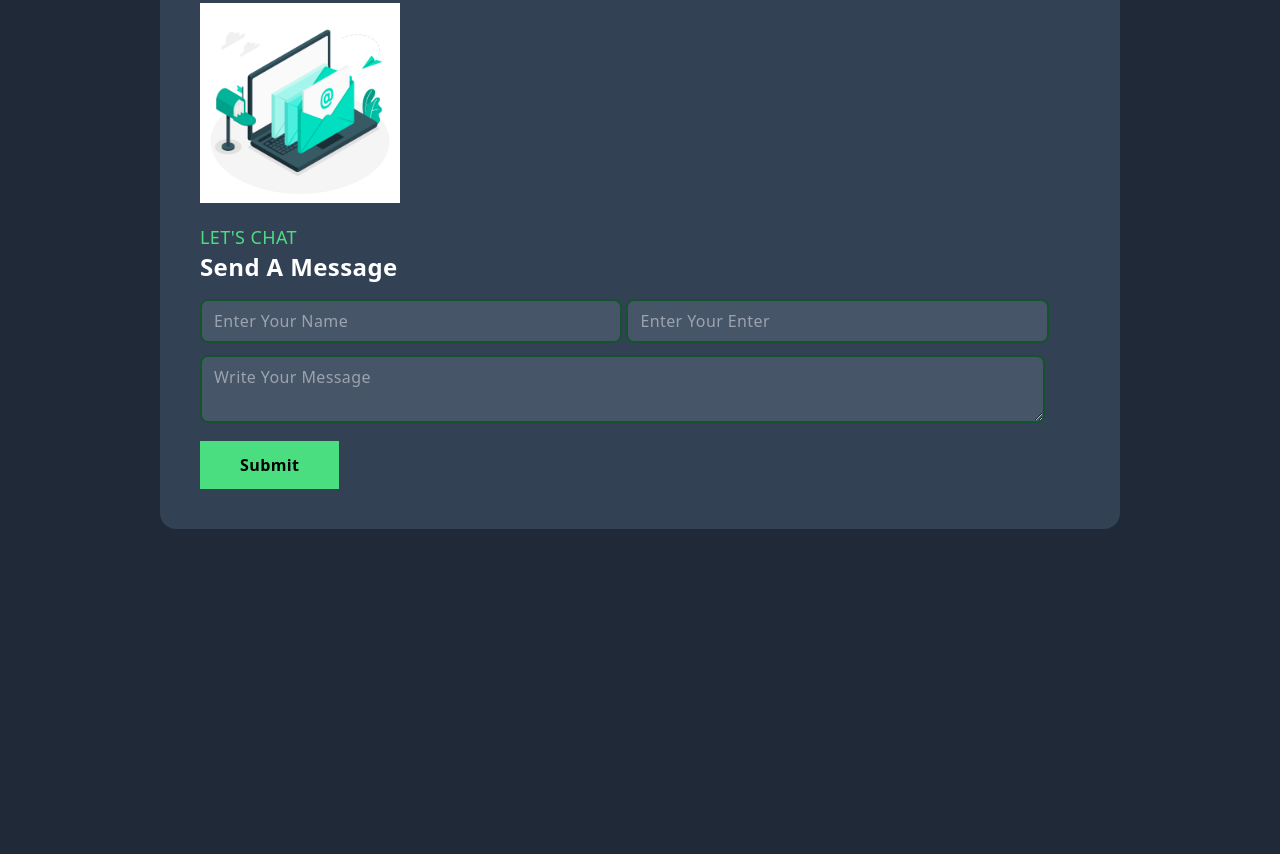
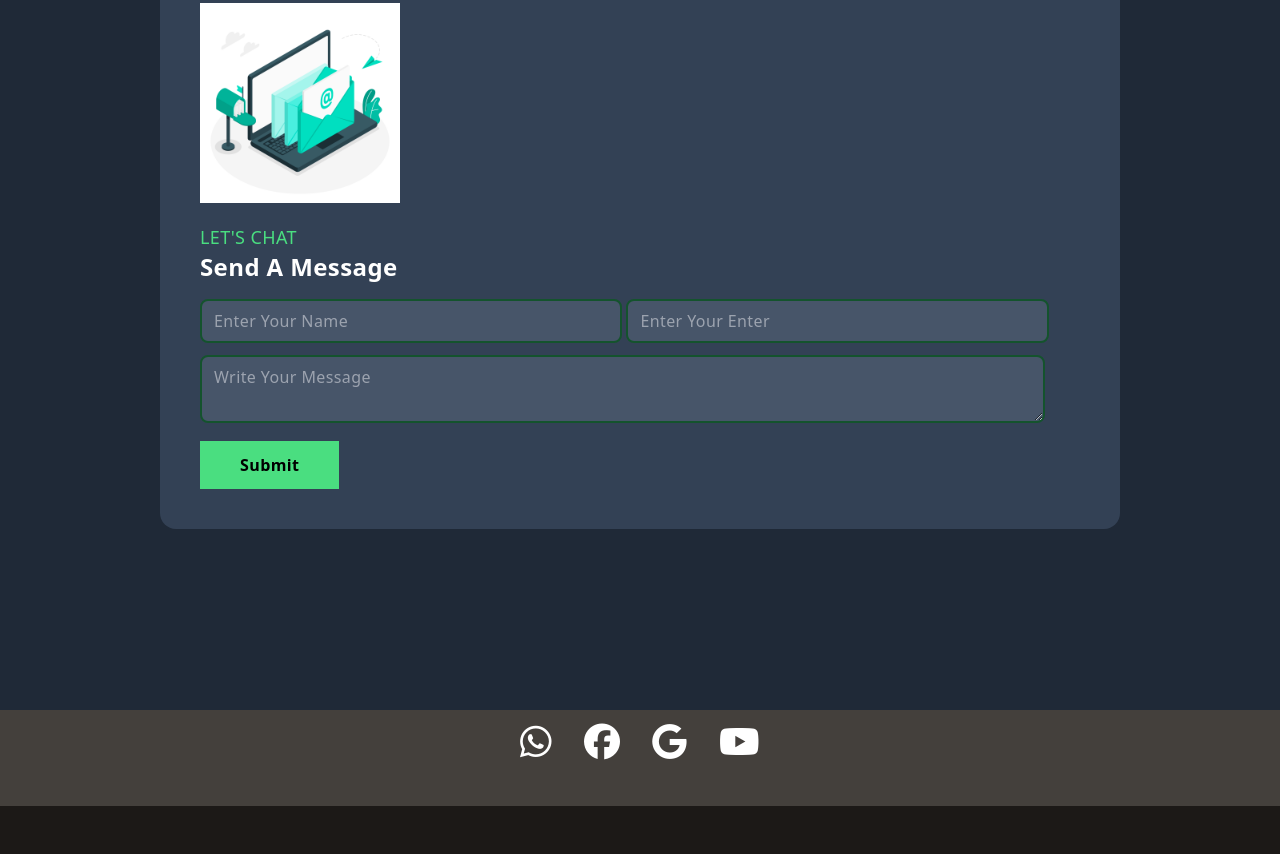
Before and after one commit to Miza-nur/My_first_project, a website built with Vite: page index.html in a window 1280 px wide. Shown: the part 2946-3800 px from the top of the page. Before the commit the page ends 3592 px from the top, so only its background shows below. Built offline with nearby package versions, Linux system fonts and the light colour scheme.

Commit message:
footer added

```diff
--- a/index.html
+++ b/index.html
@@ -149,5 +149,25 @@
     </div>
 </section>
 <!--------contact section end------->
+
+
+<!--footer section start-->
+<div class="w-full h-20 mt-16">
+    <div class="w-full h-24 bg-stone-700">
+    <div class="flex w-60 h-16 gap-8 content-center mx-auto ">
+        <a href=""><i class="fa-brands fa-whatsapp text-4xl mt-3 hover:text-6xl text-white"></i></a>
+        <a href=""><i class="fa-brands fa-facebook text-4xl mt-3 hover:text-6xl text-white"></i></a>
+        <a href=""><i class="fa-brands fa-google text-4xl mt-3 hover:text-6xl text-white"></i></a>
+        <a href=""><i class="fa-brands fa-youtube text-4xl mt-3 hover:text-6xl text-white"></i></a>
+    </div>
+
+    </div>
+    <div class="w-full h-12 bg-stone-900">
+
+    </div>
+     </div>
+    <!--footer section end-->
+
+
 </body>
 </html>
```
